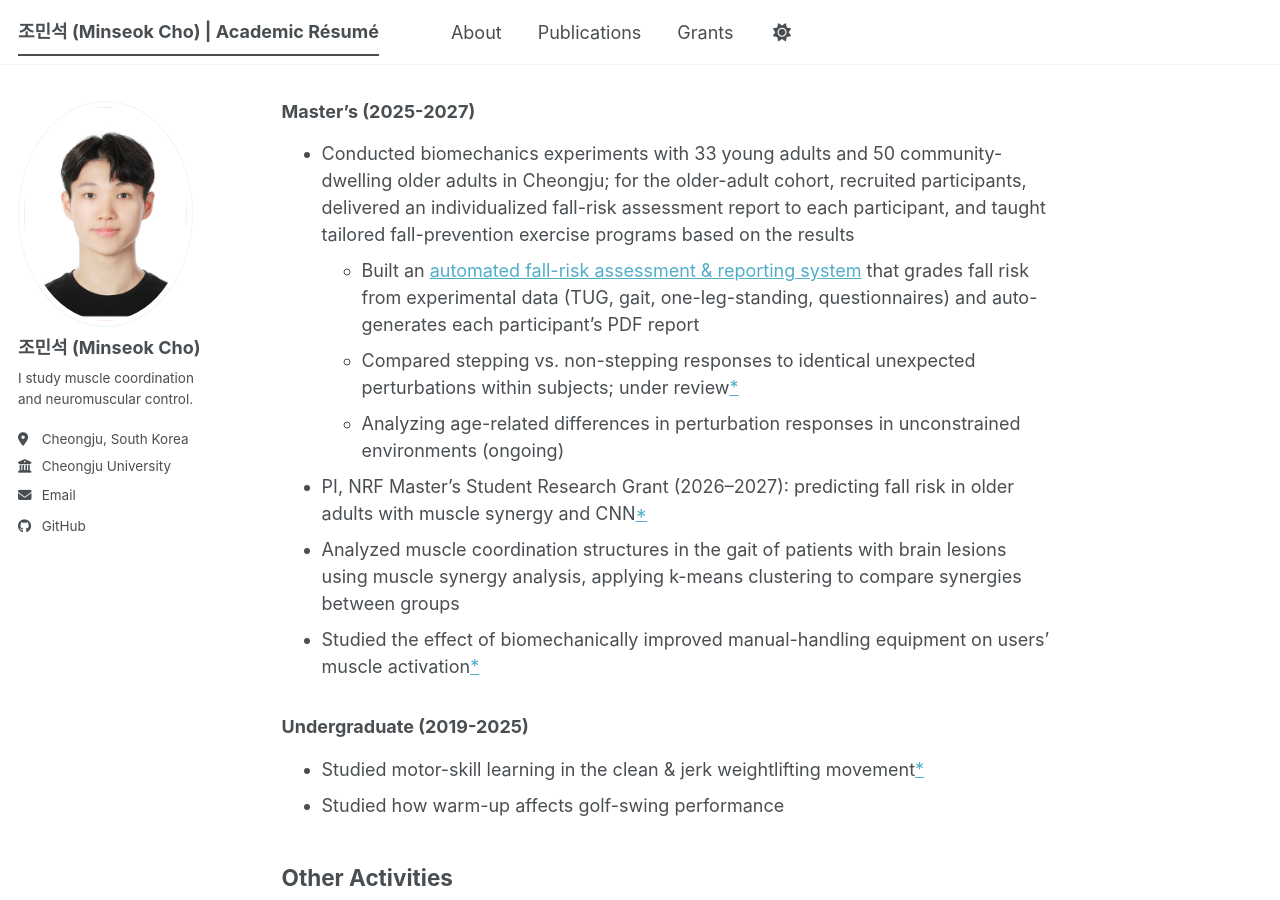
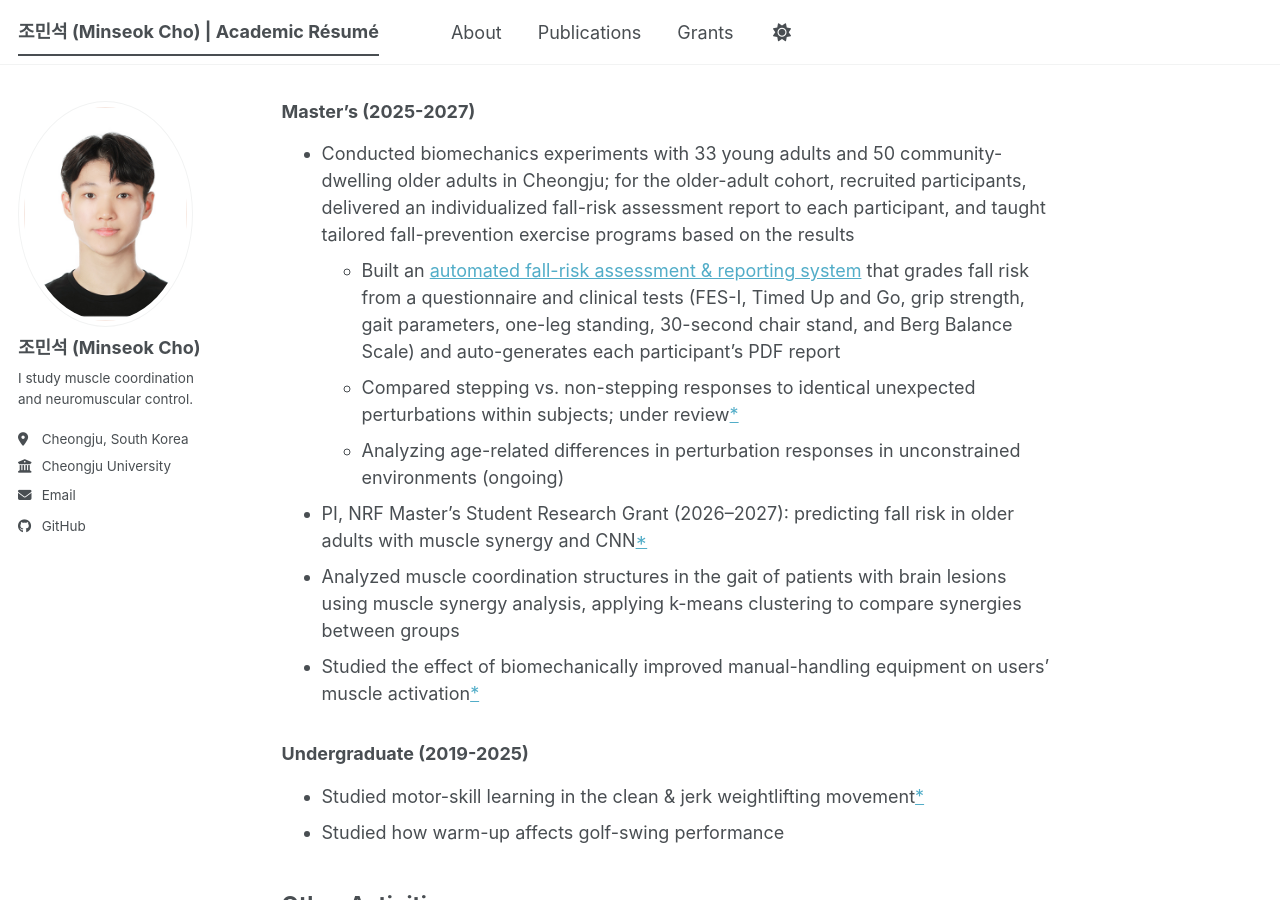
Before and after one commit to Rukkha1024/Rukkha1024.github.io, a Jekyll site: the page built from _pages/about.md, in a window 1280 px wide and 900 px high, scrolled down 1325 px. Built offline with Jekyll 4.4.1, drawn with Linux system fonts in a browser that asks for light colours; a style sheet for code colours, icons or effects is not loaded.

Commit message:
소개: 낙상위험 평가 시스템의 7개 평가 항목 명시
Co-Authored-By: Claude Opus 5.5 <noreply@anthropic.com>

```diff
--- a/_pages/about.md
+++ b/_pages/about.md
@@ -42,7 +42,7 @@ Directions I want to take further:
 ### Master's (2025-2027)
 
 - Conducted biomechanics experiments with 33 young adults and 50 community-dwelling older adults in Cheongju; for the older-adult cohort, recruited participants, delivered an individualized fall-risk assessment report to each participant, and taught tailored fall-prevention exercise programs based on the results
-  - Built an [automated fall-risk assessment & reporting system](https://github.com/Rukkha1024/elderly-balance-assessment-public) that grades fall risk from experimental data (TUG, gait, one-leg-standing, questionnaires) and auto-generates each participant's PDF report
+  - Built an [automated fall-risk assessment & reporting system](https://github.com/Rukkha1024/elderly-balance-assessment-public) that grades fall risk from a questionnaire and clinical tests (FES-I, Timed Up and Go, grip strength, gait parameters, one-leg standing, 30-second chair stand, and Berg Balance Scale) and auto-generates each participant's PDF report
   - Compared stepping vs. non-stepping responses to identical unexpected perturbations within subjects; under review[*](/publications/)
   - Analyzing age-related differences in perturbation responses in unconstrained environments (ongoing)
 - PI, NRF Master's Student Research Grant (2026–2027): predicting fall risk in older adults with muscle synergy and CNN[*](/grants/)
```
